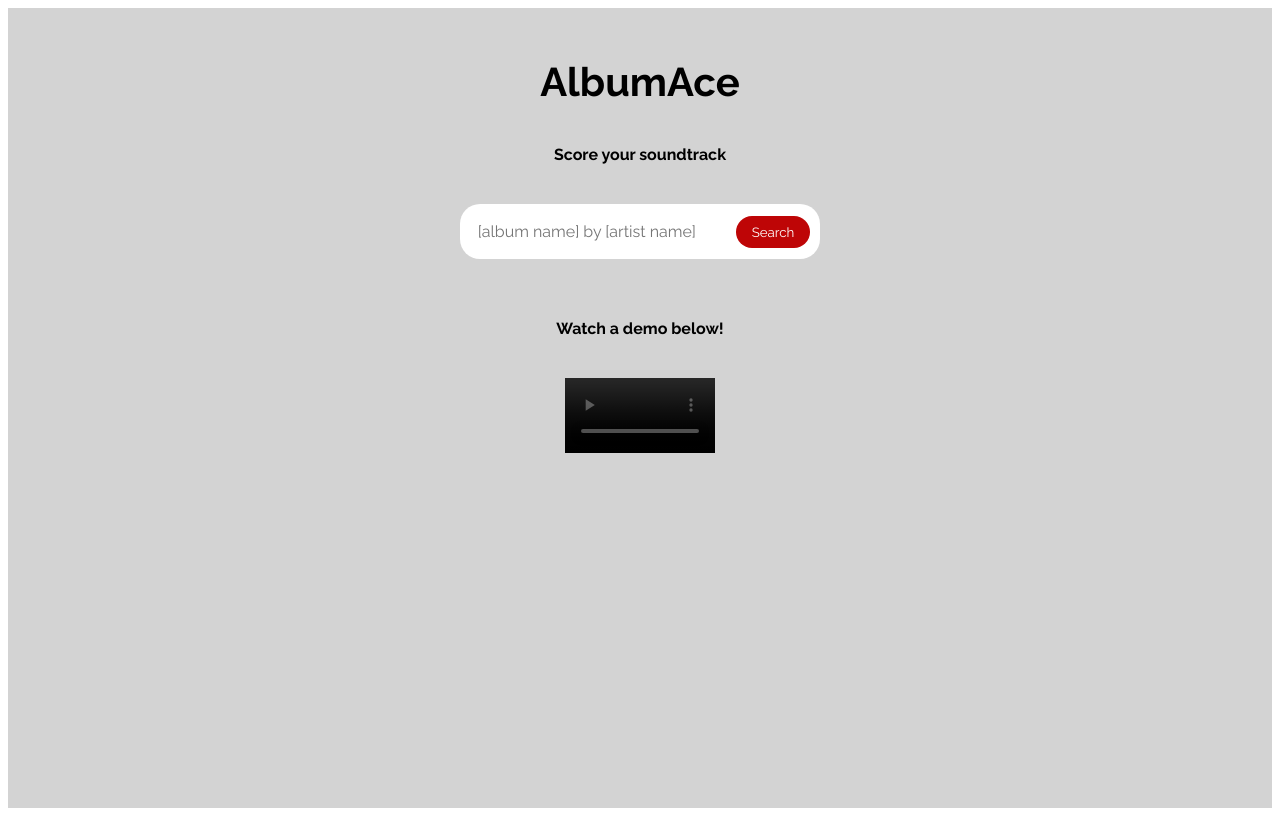
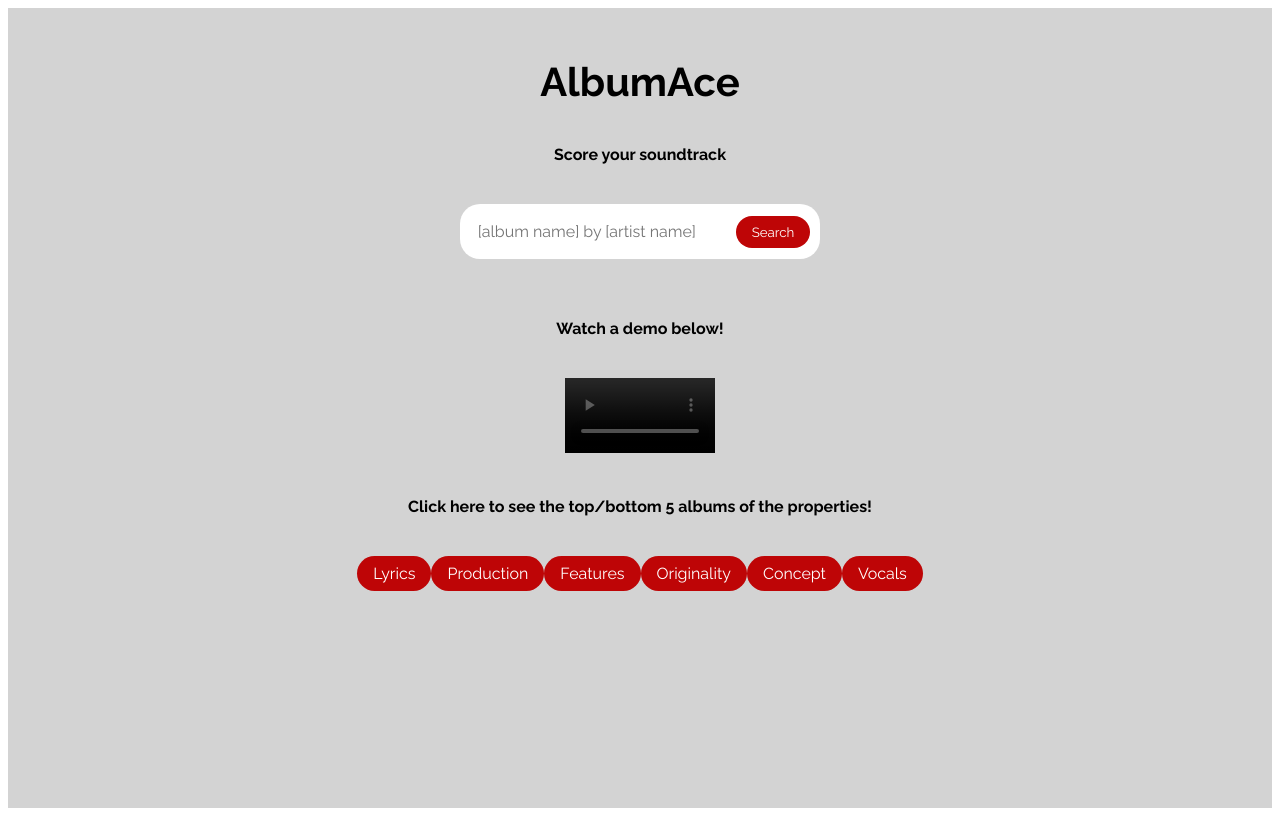
Before and after one commit to ayannair/albumace, a React (Create React App) app in the folder frontend/: page / in a window 1280 px wide. Built offline with nearby package versions, Linux system fonts and the light colour scheme; grey boxes are pictures that could not be loaded.

Commit message:
added frontend of top/bottom 5 albums

```diff
--- a/frontend/src/App.js
+++ b/frontend/src/App.js
@@ -24,6 +24,9 @@ const App = () => {
   const [percentiles, setPercentiles] = useState(null);
   const [showPercentileCard, setShowPercentileCard] = useState(false); // Track when to show the PercentileCard
   const [searchClicked, setSearchClicked] = useState(false);
+  const [topAlbums, setTopAlbums] = useState([]);
+  const [bottomAlbums, setBottomAlbums] = useState([]);
+  const [showAlbums, setShowAlbums] = useState(false);
 
   const handleInputChange = async (e) => {
     const value = e.target.value;
@@ -44,6 +47,9 @@ const App = () => {
   };
 
   const handleSearch = async () => {
+    setShowAlbums(true);
+    setTopAlbums([]);
+    setBottomAlbums([]);
     setSearchClicked(true);
     setScores(null);
     setLyrics(null);
@@ -73,6 +79,23 @@ const App = () => {
     }
   };
 
+
+  const handleTopBottomAlbums = async (scoreType) => {
+    setLoading(true);
+    try {
+      const response = await axios.get(`https://albumace-93f2286af143.herokuapp.com/top_bottom_albums`, {
+        params: { score_type: scoreType }
+      });
+
+      setTopAlbums(response.data.top_albums);
+      setBottomAlbums(response.data.bottom_albums);
+      setShowAlbums(true);
+    } catch (error) {
+      console.error('Error fetching top/bottom albums:', error);
+    } finally {
+      setLoading(false);
+    }
+  };
 
   const handleSongClick = async (songTitle) => {
     setShowTopics(false);
@@ -182,6 +205,63 @@ const App = () => {
       </div>
       )}
       {loading && <LoadingIcon loading={loading} />}
+      {!searchClicked && (
+        <div className="score-buttons">
+          <h2>Click here to see the top/bottom 5 albums of the properties!</h2>
+          <button
+            className="shared-button-style"
+            onClick={() => handleTopBottomAlbums('lyrics_score')}
+          >
+            Lyrics
+          </button>
+          <button
+            className="shared-button-style"
+            onClick={() => handleTopBottomAlbums('production_score')}
+          >
+            Production
+          </button>
+          <button
+            className="shared-button-style"
+            onClick={() => handleTopBottomAlbums('features_score')}
+          >
+            Features
+          </button>
+          <button
+            className="shared-button-style"
+            onClick={() => handleTopBottomAlbums('originality_score')}
+          >
+            Originality
+          </button>
+          <button
+            className="shared-button-style"
+            onClick={() => handleTopBottomAlbums('concept_score')}
+          >
+            Concept
+          </button>
+          <button
+            className="shared-button-style"
+            onClick={() => handleTopBottomAlbums('vocals_score')}
+          >
+            Vocals
+          </button>
+        </div>
+      )}
+      {!searchClicked && showAlbums && (
+        <div className="top-bottom-albums-section">
+          <h3>Top 5 Albums</h3>
+          <ul>
+            {topAlbums.map((album, index) => (
+              <li key={index}>{album.album_name} - {album.score}</li>
+            ))}
+          </ul>
+          <h3>Bottom 5 Albums</h3>
+          <ul>
+            {bottomAlbums.map((album, index) => (
+              <li key={index}>{album.album_name} - {album.score}</li>
+            ))}
+          </ul>
+        </div>
+      )}
       <div className="bento-box">
         <div className="left-section">
           {lyrics && (
--- a/frontend/src/styles.css
+++ b/frontend/src/styles.css
@@ -575,3 +575,41 @@ h2 {
   margin: 20px 0;
   text-align: center;
 }
+
+.top-bottom-albums-section {
+  margin-top: 20px;
+}
+
+.top-bottom-albums-section h3 {
+  margin-bottom: 10px;
+}
+
+.top-bottom-albums-section ul {
+  list-style: none;
+  padding: 0;
+}
+
+.top-bottom-albums-section ul li {
+  margin-bottom: 5px;
+  font-size: 18px;
+}
+
+.shared-button-style {
+  border: none;
+  outline: none;
+  cursor: pointer;
+  border-radius: 20px;
+  padding: 8px 16px;
+  background-color: #be0506;
+  color: #ffffff;
+  font-size: 16px;
+  font-family: "Raleway", sans-serif;
+}
+
+.score-buttons{
+  margin-bottom: 30px;
+}
+
+.top-bottom-albums-section{
+  margin-bottom: 30px;
+}
```
